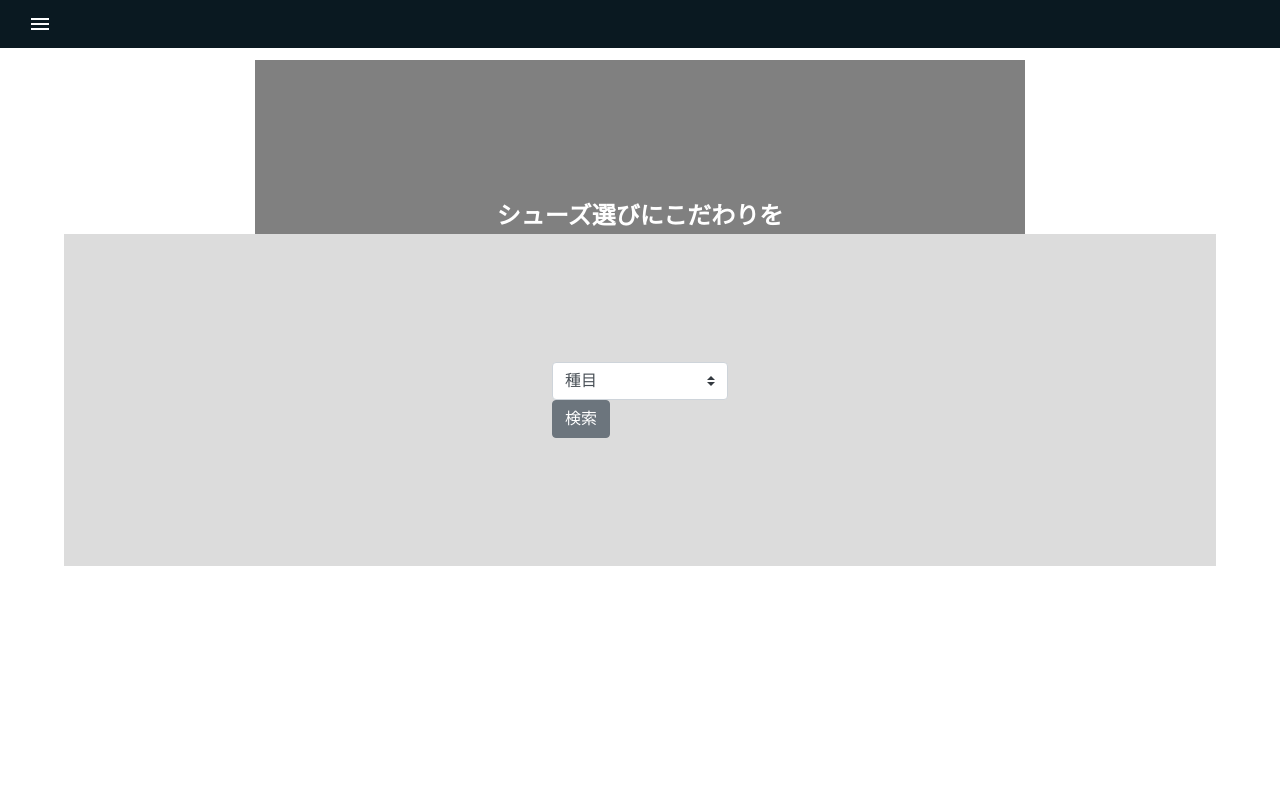
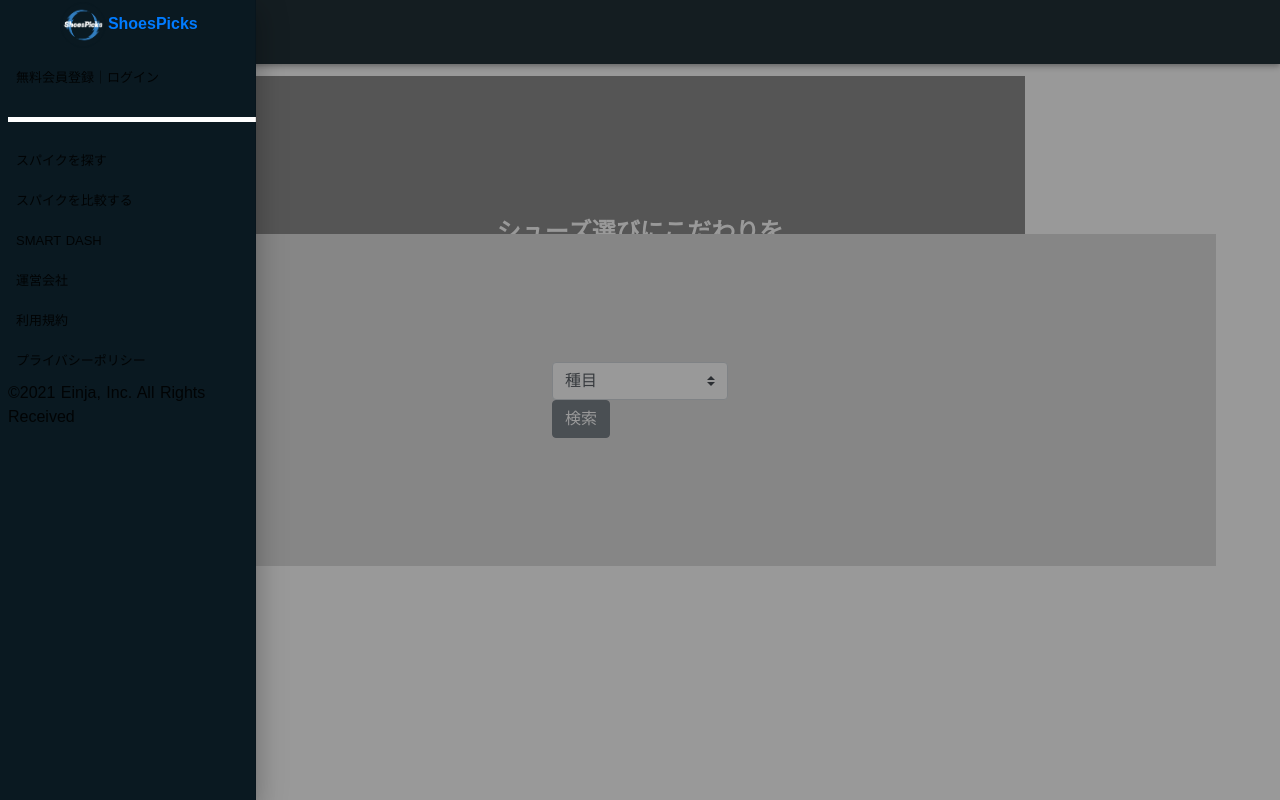
Before and after one commit to shoespicks/shoespicks, a Nuxt app: page / in a window 1280 px wide. Both pictures are taken after a click on the button 40 px from the left and 24 px from the top of the page. Shown: the top 800 px of the page. Built offline with nearby package versions, Linux system fonts and the light colour scheme.

Commit message:
ハンバーガーメニュー作成

```diff
--- a/assets/css/style.css
+++ b/assets/css/style.css
@@ -31,7 +31,18 @@ html {
 /* ================================================components================================================ */
 /* =========Atom========= */
 /*==ヘッダーの検索蘭（searchForm.vue）==*/
+/*==ヘッダーのハンバーガーメニュー（hamburgerMenu.vue）==*/
+.menuBack {
+  background-color: #0a1921 !important;
+}
 
+.sepLine {
+  /* SNSと堺の線 */
+  width: 80vw;
+  height: 0.4vw;
+  background-color: #fff;
+  margin: 1.5vw 0;
+}
 /*==購入ボタン（purchase.vue）==*/
 .purchaseBtn {
   font-weight: 600;
@@ -51,12 +62,6 @@ html {
 /* =========Molecule========= */
 /*==チャート（BarChart.vue）==*/
 /*==ヘッダー（myHeader.vue）==*/
-.navBar {
-  background-color: #0a1921 !important;
-}
-.humbargerMenu {
-  color: #fff !important;
-}
 
 /*==フッター（myFooter.vue）==*/
 .bgFooter {
@@ -92,13 +97,6 @@ li {
   margin: 2vw 2vw 6vw 2vw;
 }
 
-/* .sepLine {
-  SNSと堺の線
-  width: 80vw;
-  height: 0.4vw;
-  background-color: #fff;
-  margin: 1.5vw 0;
-} */
 /* =========Organism========= */
 
 /* =================================================pages================================================= */
--- /dev/null
+++ b/components/Atom/hamburgerMenu.vue
@@ -0,0 +1,69 @@
+<template>
+  <div>
+    <v-app-bar class="menuBack" dark>
+      <v-app-bar-nav-icon @click.stop="drawer = !drawer"></v-app-bar-nav-icon>
+    </v-app-bar>
+
+    <v-navigation-drawer class="menuBack" v-model="drawer" absolute bottom temporary>
+      <ShoesPicksLogo />
+      <v-list nav dense>
+        <v-list-item-group v-model="group" active-class="deep-purple--text text--accent-4">
+          <nuxt-link to="/">
+            <v-list-item>
+              <v-list-item-title>無料会員登録｜ログイン</v-list-item-title>
+            </v-list-item>
+          </nuxt-link>
+
+          <div class="sepLine"></div>
+
+          <nuxt-link to="/spikeSearch">
+            <v-list-item>
+              <v-list-item-title>スパイクを探す</v-list-item-title>
+            </v-list-item>
+          </nuxt-link>
+          <nuxt-link to="/spikeCompare">
+            <v-list-item>
+              <v-list-item-title>スパイクを比較する</v-list-item-title>
+            </v-list-item>
+          </nuxt-link>
+          <a href="https://note.com/smartdash">
+            <v-list-item>
+              <v-list-item-title>SMART DASH</v-list-item-title>
+            </v-list-item>
+          </a>
+          <a href="https://moyashitaro.github.io/einja/">
+            <v-list-item>
+              <v-list-item-title>運営会社</v-list-item-title>
+            </v-list-item>
+          </a>
+          <nuxt-link to="/">
+            <v-list-item>
+              <v-list-item-title>利用規約</v-list-item-title>
+            </v-list-item>
+          </nuxt-link>
+          <nuxt-link to="/privacy">
+            <v-list-item>
+              <v-list-item-title>プライバシーポリシー</v-list-item-title>
+            </v-list-item>
+          </nuxt-link>
+        </v-list-item-group>
+        <p>©︎2021 Einja, Inc. All Rights Received</p>
+      </v-list>
+    </v-navigation-drawer>
+  </div>
+</template>
+<script>
+import shoesPicksLogo from "../Atom/shoesPicksLogo";
+export default {
+  data: () => ({
+    drawer: false,
+    group: null,
+  }),
+
+  watch: {
+    group() {
+      this.drawer = false;
+    },
+  },
+};
+</script>
--- /dev/null
+++ b/components/Atom/shoesPicksLogo.vue
@@ -0,0 +1,10 @@
+<template>
+  <div class="brandLogo">
+    <nuxt-link to="/">
+      <img src="@/assets/img/ShoesPicksLogo.png" alt="ShoesPicks" />ShoesPicks
+    </nuxt-link>
+  </div>
+</template>
+<script>
+export default {};
+</script>
--- a/components/Molecule/myFooter.vue
+++ b/components/Molecule/myFooter.vue
@@ -34,13 +34,10 @@
       <li><nuxt-link to="/privacy">プライバシーポリシー</nuxt-link></li>
       <li>©︎2021 Einja, Inc. All Rights Received</li>
     </ul>
-    <div class="brandLogo">
-      <nuxt-link to="/">
-        <img src="@/assets/img/ShoesPicksLogo.png" alt="ShoesPicks" />ShoesPicks
-      </nuxt-link>
-    </div>
+    <ShoesPicksLogo />
   </div>
 </template>
 <script>
+import shoesPicksLogo from "../Atom/shoesPicksLogo";
 export default {};
 </script>
--- a/components/Molecule/myHeader.vue
+++ b/components/Molecule/myHeader.vue
@@ -1,18 +1,17 @@
 <template>
   <div>
-    <v-app-bar class="navBar" dense flat>
-      <v-app-bar-nav-icon class="humbargerMenu"></v-app-bar-nav-icon>
-      <v-spacer />
-      <!-- <search-form /> -->
-    </v-app-bar>
+    <hamburger-menu />
+    <!-- <search-form /> -->
   </div>
 </template>
 
 <script>
 import searchForm from "../Atom/searchForm";
+import hamburgerMenu from "../Atom/hamburgerMenu";
 export default {
   components: {
     searchForm,
+    hamburgerMenu,
   },
   data() {
     return {};
```
